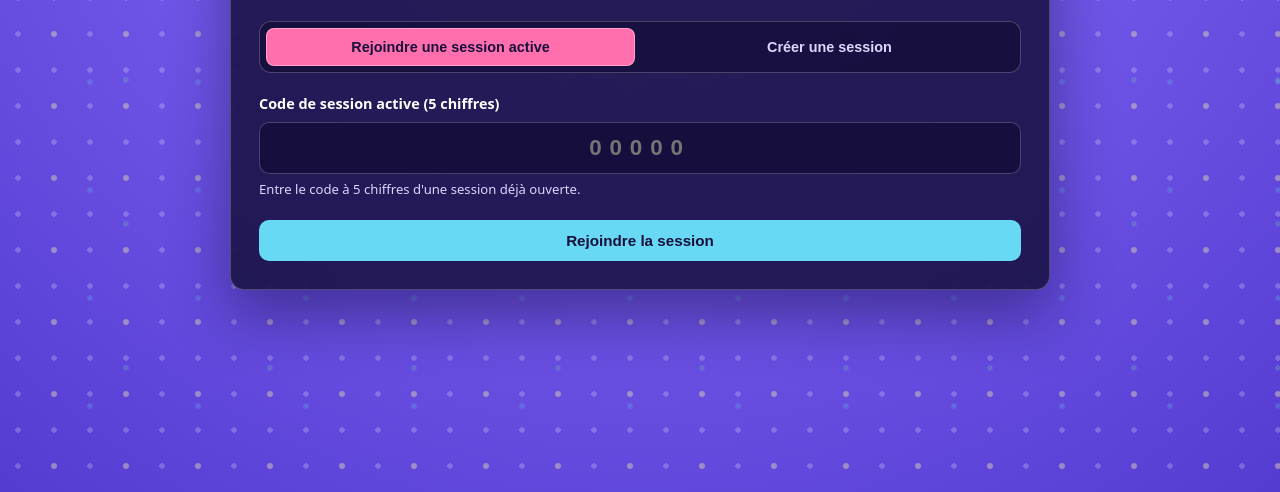
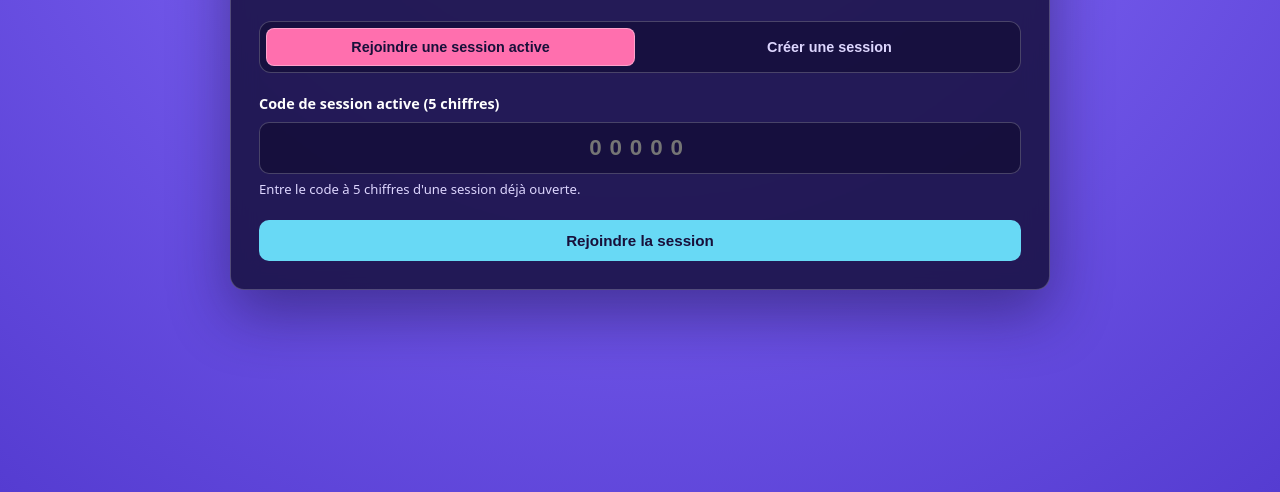
Before and after one commit to JoCrevier/JeuDeLimposteur, a plain HTML site: page index.html in a window 1280 px wide. Shown: the part 308-800 px from the top of the page. Drawn offline with Linux system fonts and the light colour scheme; a script that the page names is missing.

Commit message:
modification bakcgorund

```diff
--- a/board.css
+++ b/board.css
@@ -477,25 +477,3 @@ body {
     max-height: 260px;
   }
 }
-
-/* Petits pois semi-transparents fixes en arrière-plan (sans animation) */
-body::before {
-  content: "";
-  position: fixed;
-  inset: 0;
-  pointer-events: none;
-  z-index: 0;
-  background-image:
-    radial-gradient(rgba(255, 255, 255, 0.22) 2.5px, transparent 3px),
-    radial-gradient(rgba(255, 229, 92, 0.22) 3px, transparent 3.5px),
-    radial-gradient(rgba(104, 217, 245, 0.22) 2.5px, transparent 3px),
-    radial-gradient(rgba(139, 231, 177, 0.2) 2.5px, transparent 3px);
-  background-size: 36px 36px, 72px 72px, 108px 108px, 144px 144px;
-  background-position: 0 0, 18px 18px, 36px 12px, 54px 28px;
-}
-
-.app,
-.board-app {
-  position: relative;
-  z-index: 1;
-}
--- a/style.css
+++ b/style.css
@@ -665,25 +665,3 @@ button:disabled {
     width: 100%;
   }
 }
-
-/* Petits pois semi-transparents fixes en arrière-plan (sans animation) */
-body::before {
-  content: "";
-  position: fixed;
-  inset: 0;
-  pointer-events: none;
-  z-index: 0;
-  background-image:
-    radial-gradient(rgba(255, 255, 255, 0.22) 2.5px, transparent 3px),
-    radial-gradient(rgba(255, 229, 92, 0.22) 3px, transparent 3.5px),
-    radial-gradient(rgba(104, 217, 245, 0.22) 2.5px, transparent 3px),
-    radial-gradient(rgba(139, 231, 177, 0.2) 2.5px, transparent 3px);
-  background-size: 36px 36px, 72px 72px, 108px 108px, 144px 144px;
-  background-position: 0 0, 18px 18px, 36px 12px, 54px 28px;
-}
-
-.app,
-.board-app {
-  position: relative;
-  z-index: 1;
-}
```
